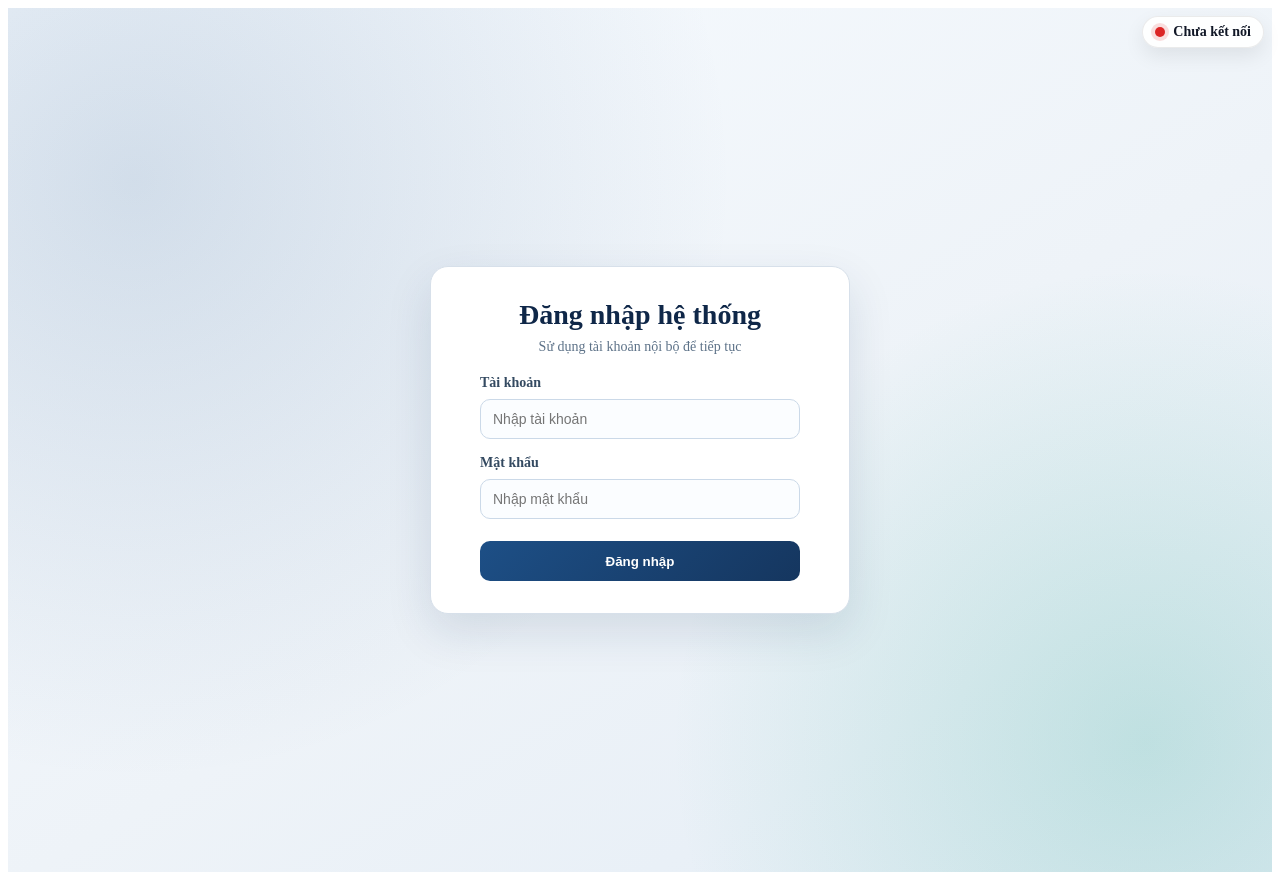
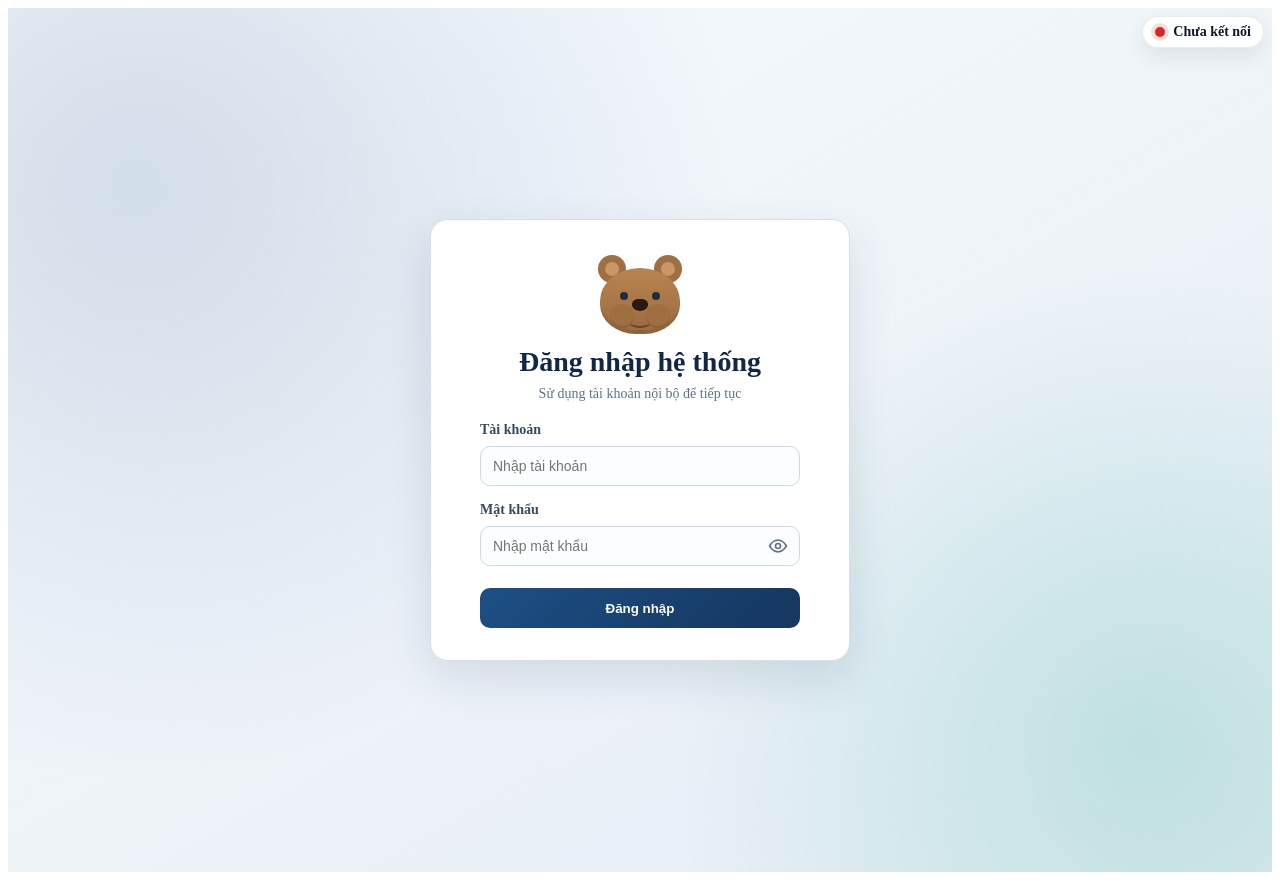
Before and after one commit to DungIT2k2/Acc_tools_fe, a Next.js app: page / in a window 1280 px wide. Built offline with nearby package versions, Linux system fonts and the light colour scheme; no server answers.

Commit message:
feat: add bear-themed toggle button and password visibility toggle to login form

```diff
--- a/src/app/page.tsx
+++ b/src/app/page.tsx
@@ -1,6 +1,6 @@
 "use client";
 
-import { useEffect, useState } from "react";
+import { useEffect, useRef, useState } from "react";
 import styles from "../styles/Login.module.css";
 import callApi from "../lib/axios";
 import { useRouter } from "next/navigation";
@@ -29,8 +29,12 @@ function isTokenValid(token: string) {
 export default function Home() {
   const [username, setUsername] = useState("");
   const [password, setPassword] = useState("");
+  const [showPassword, setShowPassword] = useState(false);
+  const [isBearCovered, setIsBearCovered] = useState(false);
   const [loading, setLoading] = useState(false);
+  const passwordInputRef = useRef<HTMLInputElement>(null);
   const router = useRouter();
+  const shouldCoverBearEyes = isBearCovered || showPassword;
 
   const handleLogin = async (e: FormEvent<HTMLFormElement>) => {
     e.preventDefault();
@@ -73,6 +77,31 @@ export default function Home() {
     <div className={styles.container}>
       <div className={styles.shell}>
         <div className={styles.loginBox}>
+          <div className={styles.bearWrap}>
+            <button
+              type="button"
+              className={styles.bearButton}
+              onClick={() => setIsBearCovered((prev) => !prev)}
+              aria-label={shouldCoverBearEyes ? "Gấu mở mắt" : "Gấu che mắt"}
+              aria-pressed={shouldCoverBearEyes}
+            >
+              <div className={`${styles.bearFace} ${shouldCoverBearEyes ? styles.bearFaceCover : ""}`}>
+                <span className={`${styles.bearEar} ${styles.bearEarLeft}`}></span>
+                <span className={`${styles.bearEar} ${styles.bearEarRight}`}></span>
+
+                <div className={styles.bearHead}>
+                  <span className={`${styles.bearEye} ${styles.bearEyeLeft}`}></span>
+                  <span className={`${styles.bearEye} ${styles.bearEyeRight}`}></span>
+                  <span className={styles.bearNose}></span>
+                  <span className={styles.bearMouth}></span>
+                </div>
+
+                <span className={`${styles.bearPaw} ${styles.bearPawLeft}`}></span>
+                <span className={`${styles.bearPaw} ${styles.bearPawRight}`}></span>
+              </div>
+            </button>
+          </div>
+
           <h2 className={styles.title}>Đăng nhập hệ thống</h2>
           <p className={styles.subTitle}>Sử dụng tài khoản nội bộ để tiếp tục</p>
 
@@ -91,14 +120,52 @@ export default function Home() {
 
             <div className={styles.inputGroup}>
               <label className={styles.label}>Mật khẩu</label>
+              <div className={styles.passwordField}>
                 <input
-                type="password"
-                className={styles.input}
+                  ref={passwordInputRef}
+                  type={showPassword ? "text" : "password"}
+                  className={`${styles.input} ${styles.passwordInput}`}
                   value={password}
                   onChange={(e) => setPassword(e.target.value)}
                   placeholder="Nhập mật khẩu"
                   required
                 />
+
+                <button
+                  type="button"
+                  className={styles.passwordToggle}
+                  onMouseDown={(e) => e.preventDefault()}
+                  onClick={() => {
+                    setShowPassword((prev) => !prev);
+                    passwordInputRef.current?.focus();
+                  }}
+                  aria-label={showPassword ? "Ẩn mật khẩu" : "Hiện mật khẩu"}
+                >
+                  {showPassword ? (
+                    <svg viewBox="0 0 24 24" className={styles.passwordIcon} aria-hidden="true">
+                      <path
+                        d="M3 3l18 18m-2.2-5.2A10.7 10.7 0 0 0 22 12s-3.6-7-10-7a10.8 10.8 0 0 0-4.6 1m-2.2 2.2A14.2 14.2 0 0 0 2 12s3.6 7 10 7a10.8 10.8 0 0 0 4.2-.8M9.9 9.9A3 3 0 0 0 14 14"
+                        fill="none"
+                        stroke="currentColor"
+                        strokeWidth="2"
+                        strokeLinecap="round"
+                        strokeLinejoin="round"
+                      />
+                    </svg>
+                  ) : (
+                    <svg viewBox="0 0 24 24" className={styles.passwordIcon} aria-hidden="true">
+                      <path
+                        d="M2 12s3.6-7 10-7 10 7 10 7-3.6 7-10 7-10-7-10-7zm10 3a3 3 0 1 0 0-6 3 3 0 0 0 0 6z"
+                        fill="none"
+                        stroke="currentColor"
+                        strokeWidth="2"
+                        strokeLinecap="round"
+                        strokeLinejoin="round"
+                      />
+                    </svg>
+                  )}
+                </button>
+              </div>
             </div>
 
             <button
--- a/src/styles/Login.module.css
+++ b/src/styles/Login.module.css
@@ -35,6 +35,147 @@
 
 .loginBox {
   padding: 32px 28px;
+}
+
+.bearWrap {
+  display: flex;
+  justify-content: center;
+  margin-bottom: 8px;
+}
+
+.bearButton {
+  border: none;
+  background: transparent;
+  padding: 0;
+  cursor: pointer;
+}
+
+.bearButton:focus-visible {
+  outline: 2px solid var(--finance-blue-600);
+  outline-offset: 4px;
+  border-radius: 16px;
+}
+
+.bearFace {
+  position: relative;
+  width: 104px;
+  height: 86px;
+}
+
+.bearEar {
+  position: absolute;
+  top: 3px;
+  width: 28px;
+  height: 28px;
+  border-radius: 50%;
+  background: #9f6f42;
+  z-index: 1;
+}
+
+.bearEar::after {
+  content: "";
+  position: absolute;
+  top: 7px;
+  left: 7px;
+  width: 14px;
+  height: 14px;
+  border-radius: 50%;
+  background: #c99767;
+}
+
+.bearEarLeft {
+  left: 10px;
+}
+
+.bearEarRight {
+  right: 10px;
+}
+
+.bearHead {
+  position: absolute;
+  top: 16px;
+  left: 12px;
+  width: 80px;
+  height: 66px;
+  border-radius: 50% 50% 45% 45%;
+  background: linear-gradient(180deg, #b88450 0%, #9a6b3f 100%);
+  box-shadow: inset 0 -4px 0 rgba(0, 0, 0, 0.08);
+  z-index: 2;
+}
+
+.bearEye {
+  position: absolute;
+  top: 24px;
+  width: 8px;
+  height: 8px;
+  border-radius: 50%;
+  background: #1f2d3d;
+  transition: transform 0.2s ease, opacity 0.2s ease;
+}
+
+.bearEyeLeft {
+  left: 20px;
+}
+
+.bearEyeRight {
+  right: 20px;
+}
+
+.bearNose {
+  position: absolute;
+  top: 31px;
+  left: 50%;
+  transform: translateX(-50%);
+  width: 16px;
+  height: 12px;
+  border-radius: 45% 45% 55% 55%;
+  background: #2b1b0f;
+}
+
+.bearMouth {
+  position: absolute;
+  top: 46px;
+  left: 50%;
+  transform: translateX(-50%);
+  width: 24px;
+  height: 12px;
+  border-bottom: 2px solid #6b4527;
+  border-radius: 0 0 50% 50%;
+}
+
+.bearPaw {
+  position: absolute;
+  top: 52px;
+  width: 24px;
+  height: 24px;
+  border-radius: 50%;
+  background: #9f6f42;
+  box-shadow: inset 0 -2px 0 rgba(0, 0, 0, 0.12);
+  z-index: 4;
+  transition: top 0.24s ease, transform 0.24s ease;
+}
+
+.bearPawLeft {
+  left: 22px;
+}
+
+.bearPawRight {
+  right: 22px;
+}
+
+.bearFaceCover .bearPawLeft {
+  top: 30px;
+  transform: rotate(-16deg);
+}
+
+.bearFaceCover .bearPawRight {
+  top: 30px;
+  transform: rotate(16deg);
+}
+
+.bearFaceCover .bearEye {
+  transform: translateY(6px);
+  opacity: 0;
 }
 
 .loginBox form {
@@ -91,6 +232,43 @@
   outline: none;
   border-color: var(--finance-blue-600);
   box-shadow: 0 0 0 4px rgba(29, 79, 134, 0.16);
+}
+
+.passwordField {
+  position: relative;
+}
+
+.passwordInput {
+  padding-right: 44px;
+}
+
+.passwordToggle {
+  position: absolute;
+  right: 8px;
+  top: 50%;
+  transform: translateY(-50%);
+  border: none;
+  background: transparent;
+  font-size: 18px;
+  line-height: 1;
+  cursor: pointer;
+  padding: 4px;
+  color: #5f7288;
+}
+
+.passwordToggle:focus-visible {
+  outline: 2px solid var(--finance-blue-600);
+  border-radius: 8px;
+}
+
+.passwordToggle:hover {
+  color: var(--finance-blue-800);
+}
+
+.passwordIcon {
+  width: 20px;
+  height: 20px;
+  display: block;
 }
 
 .button {
```
Lines whose indentation alone changed are shown as unchanged.
